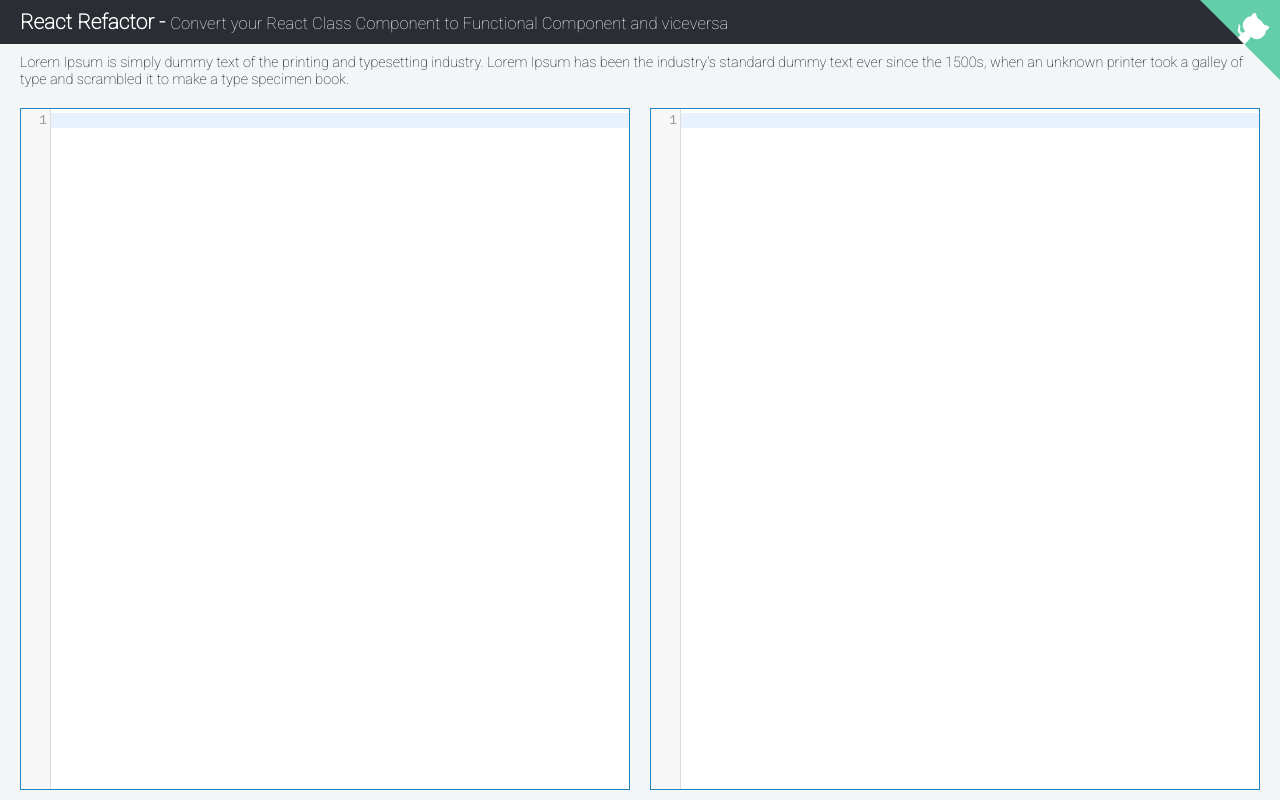
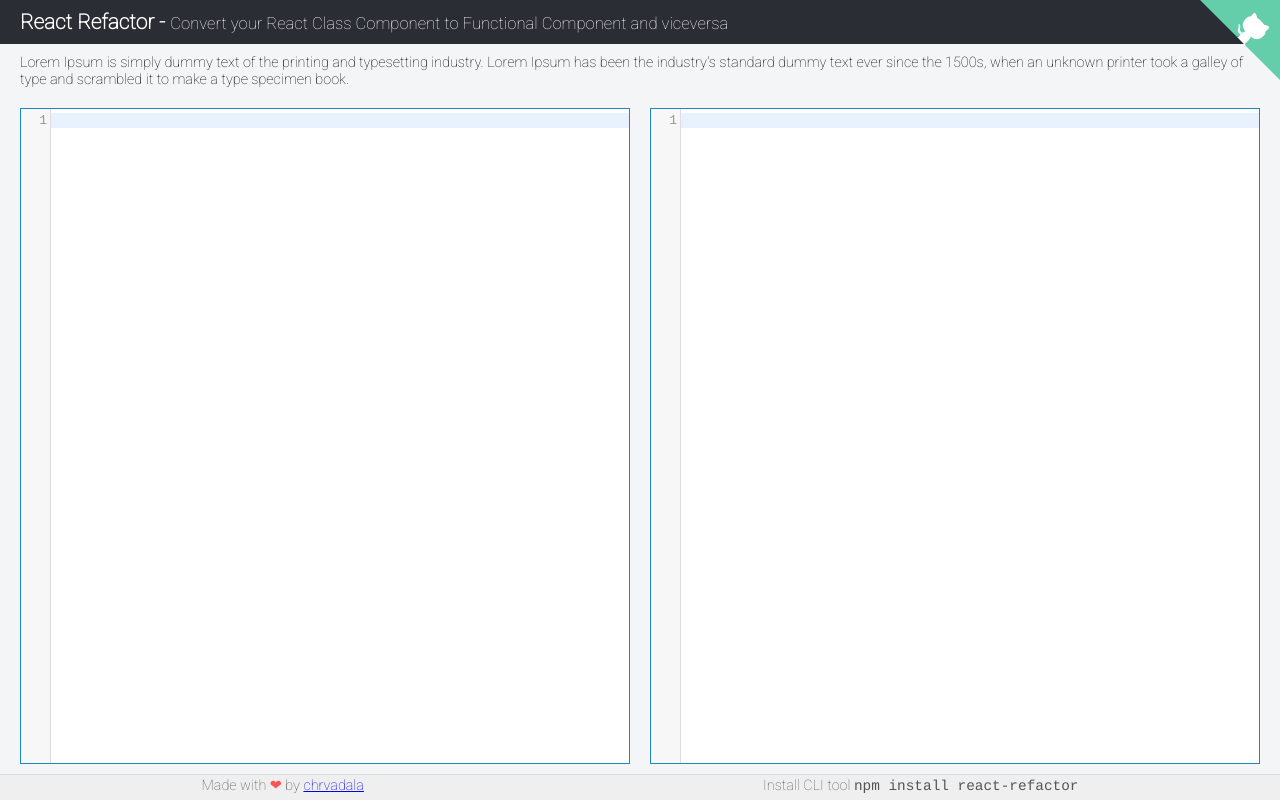
Before and after one commit to chrvadala/react-refactor, a React (Create React App) app: page / in a window 1280 px wide. Built offline with nearby package versions, Linux system fonts and the light colour scheme.

Commit message:
adds Footer

```diff
--- a/src/App.js
+++ b/src/App.js
@@ -3,6 +3,7 @@
 import Header from "./Header";
 import Introduction from "./Introduction";
 import GithubRibbon from "./GithubRibbon";
+import Footer from "./Footer";
 
 const S_App = {
   height: '100%',
@@ -20,6 +21,7 @@
         <Header/>
         <Introduction/>
         <Content/>
+        <Footer/>
       </div>
     ]
   }
--- /dev/null
+++ b/src/Footer.jsx
@@ -0,0 +1,33 @@
+import React from 'react';
+
+const S_FOOTER = {
+  display: 'flex',
+  justifyContent: "space-around",
+
+  background: '#efefef',
+  borderTop: "1px solid #ddd",
+  fontSize: '0.9em',
+  padding: 2,
+  color: "#555",
+  height: 25,
+  textAlign: 'center',
+}
+
+function Footer(props) {
+  return (
+    <div style={S_FOOTER}>
+      <div>
+        Made with <span style={{color: '#ff5252'}}>&#10084;</span> by <a
+        href="https://github.com/chrvadala">chrvadala</a>
+      </div>
+
+      <div>Install CLI tool <span style={{fontFamily: 'courier'}}>npm install react-refactor</span></div>
+    </div>
+  );
+}
+
+Footer.propTypes = {};
+Footer.defaultProps = {};
+
+
+export default Footer;
```
